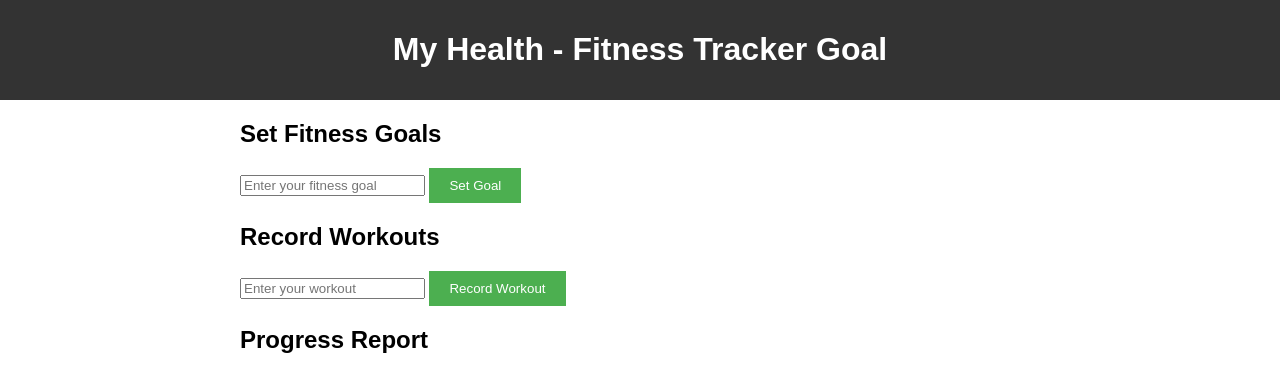
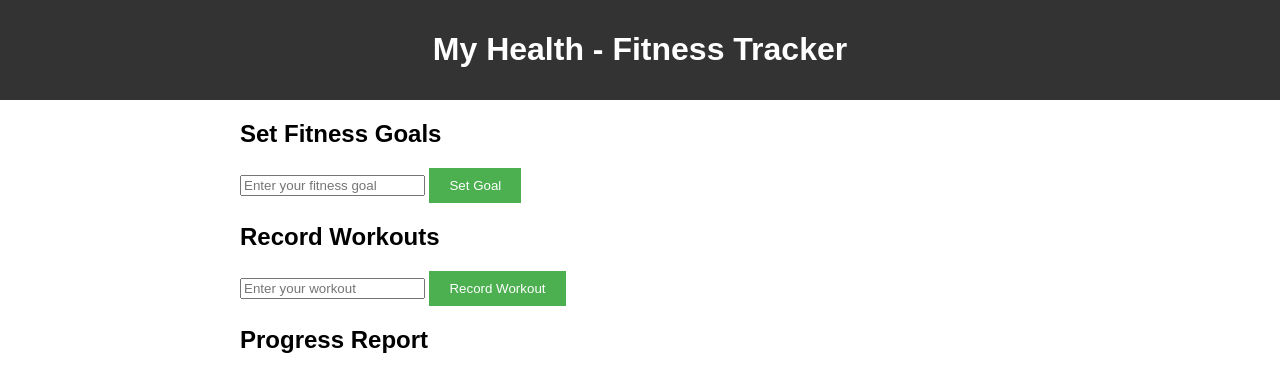
Before and after one commit to hassanxadel/My-Health, a plain HTML site: page html/tracker.html in a window 1280 px wide. Drawn offline with Linux system fonts and the light colour scheme.

Commit message:
Resolve merge conflict by incorporating both suggestions

```diff
--- a/html/tracker.html
+++ b/html/tracker.html
@@ -36,7 +36,7 @@
 </head>
 <body>
     <header>
-        <h1>My Health - Fitness Tracker Goal</h1>
+        <h1>My Health - Fitness Tracker</h1>
     </header>
     <div class="container">
         <h2>Set Fitness Goals</h2>
```
